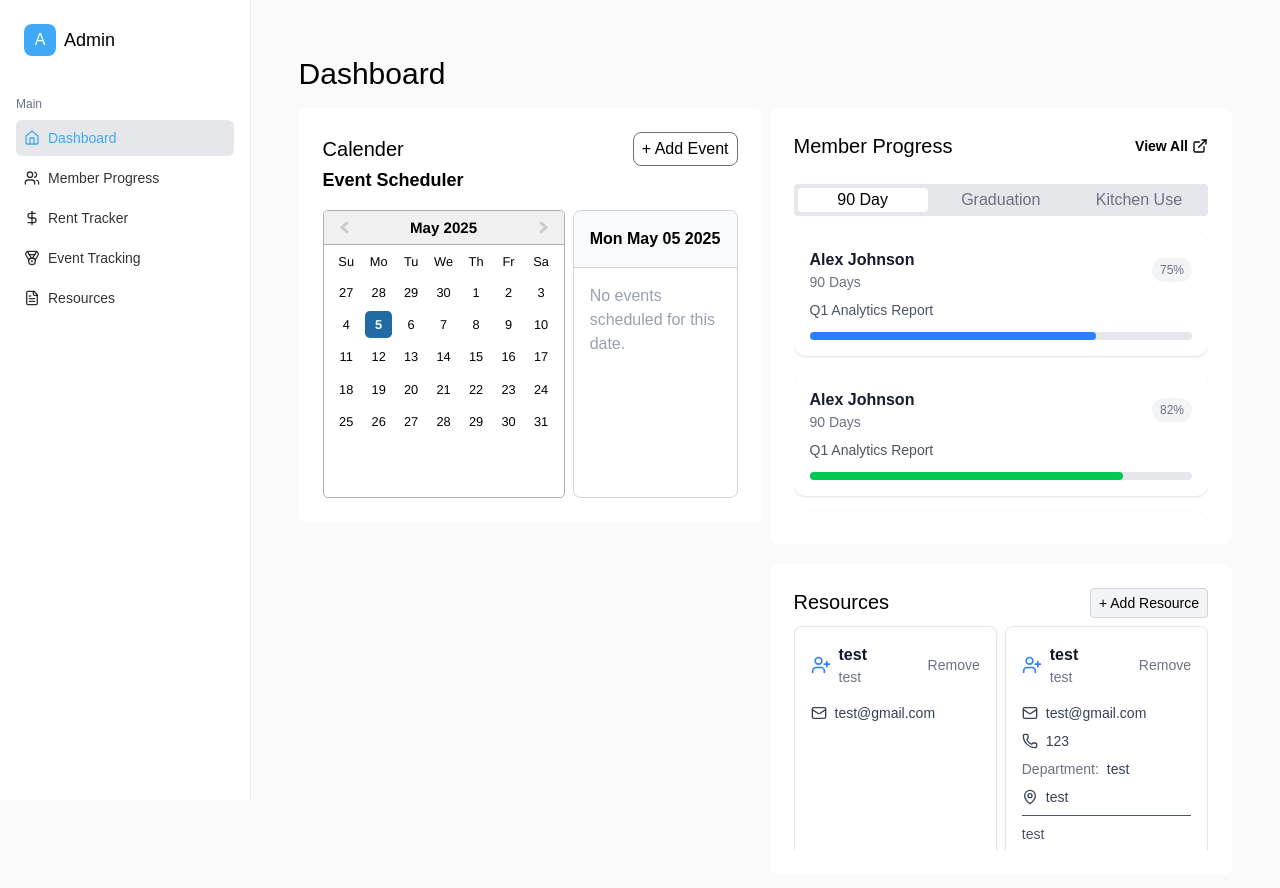
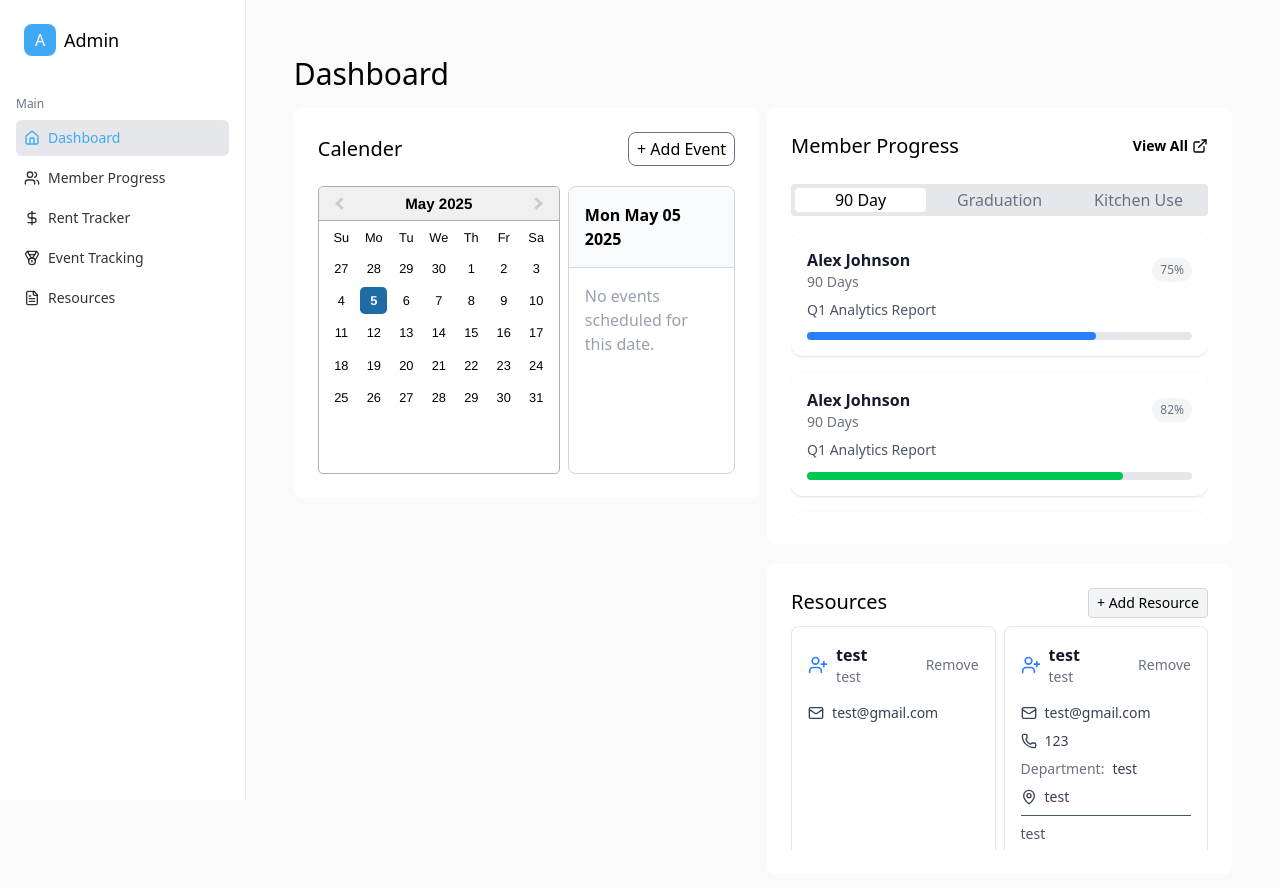
Before and after one commit to Abdullah-Farhan/hcc-admin-panel, a Next.js app: page /dashboard in a window 1280 px wide. Shown: the top 888 px of the page. Built offline with nearby package versions, Linux system fonts and the light colour scheme.

Commit message:
fix: font weight override issue

```diff
--- a/src/app/globals.css
+++ b/src/app/globals.css
@@ -1,11 +1,10 @@
 @import "tailwindcss";
 
-@theme inline {
+@theme {
   --color-primary: #3FA9F5;
 }
 
 
 body {
   background: #fafafa;
-  font-family: Arial, Helvetica, sans-serif;
 }
--- a/src/components/calenders/EventScheduler.jsx
+++ b/src/components/calenders/EventScheduler.jsx
@@ -39,13 +39,12 @@ const EventScheduler = () => {
 
   return (
     <div>
-      <div className="flex justify-between items-center h-full">
+      <div className="flex justify-between items-center h-full mb-5">
         <h2 className="font-light text-xl">Calender</h2>
         <button className="px-2 py-1 border rounded-lg border-gray-500 cursor-pointer hover:bg-gray-100" onClick={()=>setIsAddEventPopupOpen(true)}>
           + Add Event
         </button>
       </div>
-      <h2 className="text-lg font-semibold mb-4">Event Scheduler</h2>
       <div className="flex space-x-2">
         <DatePicker
           selected={startDate}
--- a/src/components/sections/resources/page.jsx
+++ b/src/components/sections/resources/page.jsx
@@ -16,7 +16,7 @@ const page = () => {
   return (
     <div className="bg-white rounded-lg p-6 mt-5">
       <div className="flex justify-between">
-        <p className="text-xl font-light">Resources</p>
+        <p className="text-3xl font-light">Resources</p>
         <button
           onClick={() => setIsResourceOpen(true)}
           href={"/member-progress"}
```
